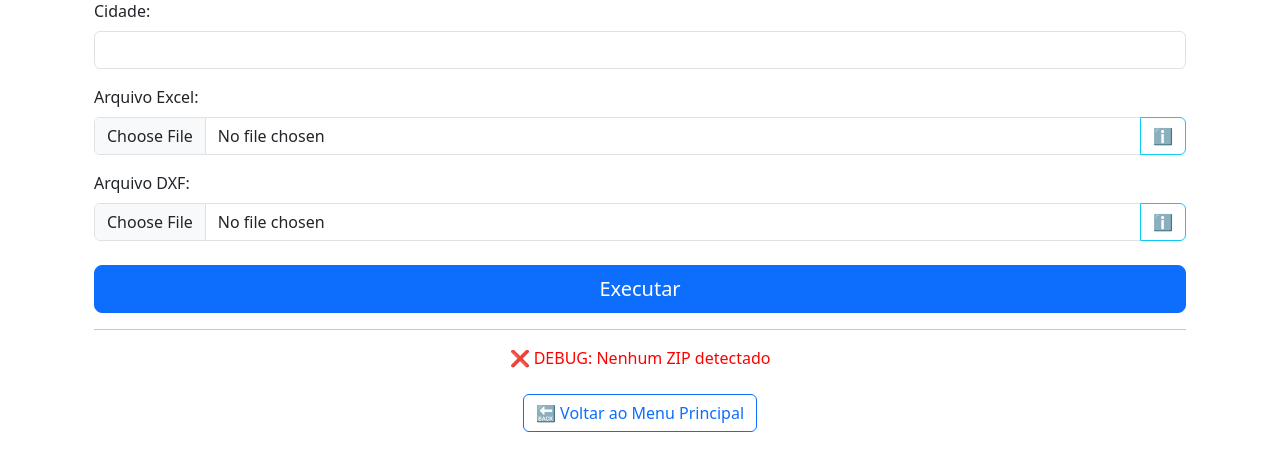
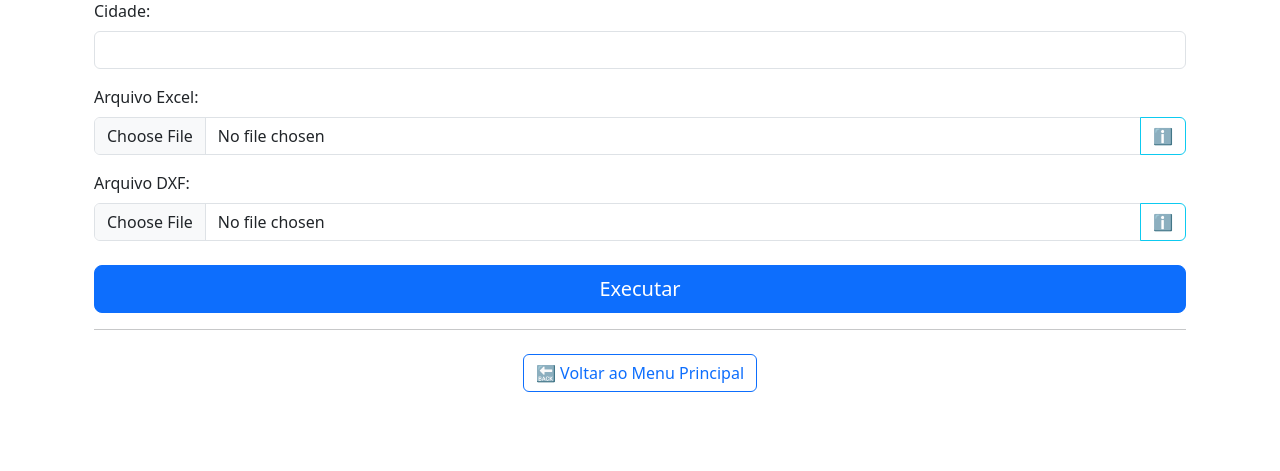
Before and after one commit to Paulo425/modulos-na-web, a Flask app: page /memorial_azimute_az in a window 1280 px wide. Shown: the part 195-666 px from the top of the page. Run offline with Flask 3, Linux system fonts and the light colour scheme; the visitor is signed in with stand-in values (Sample User, id 1).

Commit message:
Update formulario_AZIMUTE_AZ.html

```diff
--- a/templates/formulario_AZIMUTE_AZ.html
+++ b/templates/formulario_AZIMUTE_AZ.html
@@ -72,7 +72,7 @@
         {{ resultado | safe }}
     </div>
     {% endif %}
-
+    {#
     {% if zip_download %}
         <p style="text-align: center; color: darkgreen;">
             🧪 DEBUG: Nome do ZIP → <strong>{{ zip_download }}</strong>
@@ -82,7 +82,7 @@
             ❌ DEBUG: Nenhum ZIP detectado
         </p>
     {% endif %}
-
+    #}
     {% if erro %}
     <div class="alert alert-danger mt-4">
         {{ erro | safe }}
@@ -91,10 +91,11 @@
 
     {% if zip_download %}
     <div class="mt-4 text-center">
-        <a href="{{ url_for('download_zip', filename=zip_download) }}" class="btn btn-success btn-lg">
+        <a href="{{ url_for('static', filename='arquivos/' ~ zip_download) }}" class="btn btn-success btn-lg">
             📦 Baixar ZIP Gerado
         </a>
     </div>
-    {% endif %}
+{% endif %}
+
 </div>
 {% endblock %}
```
